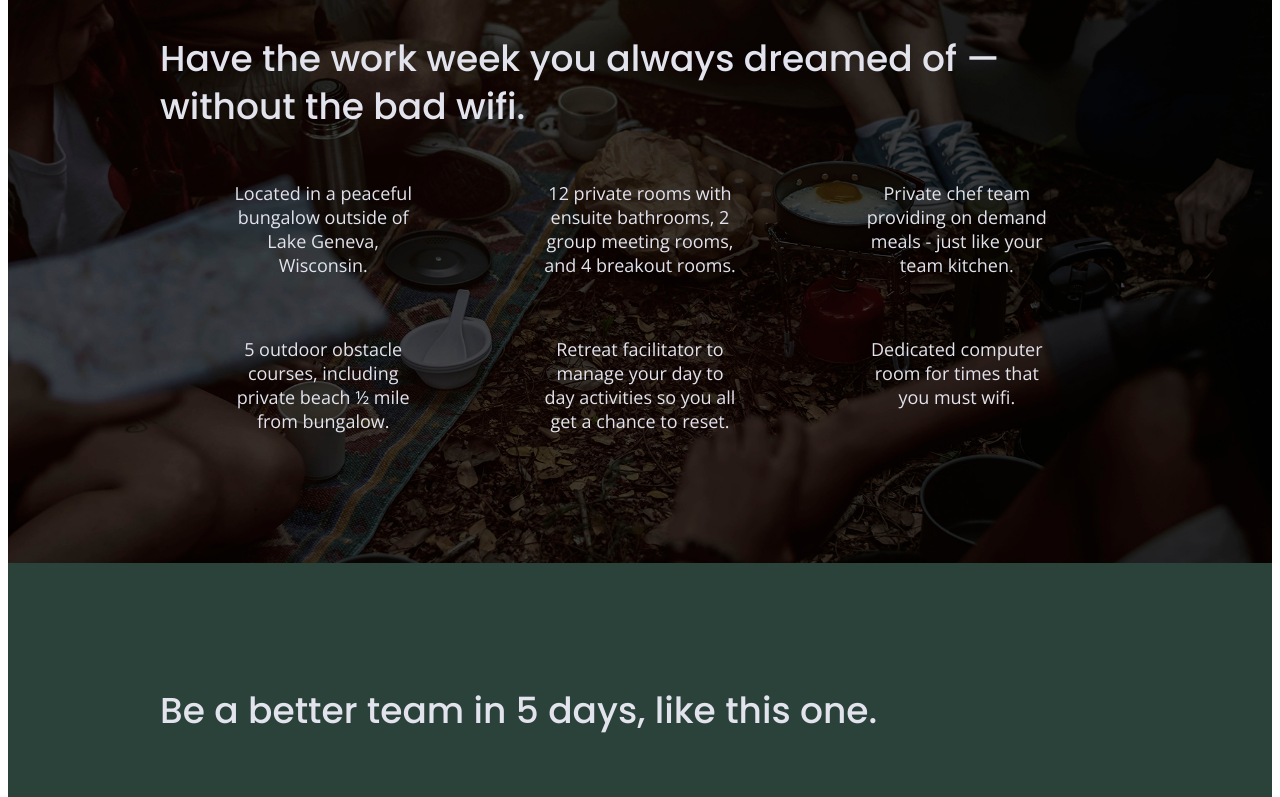
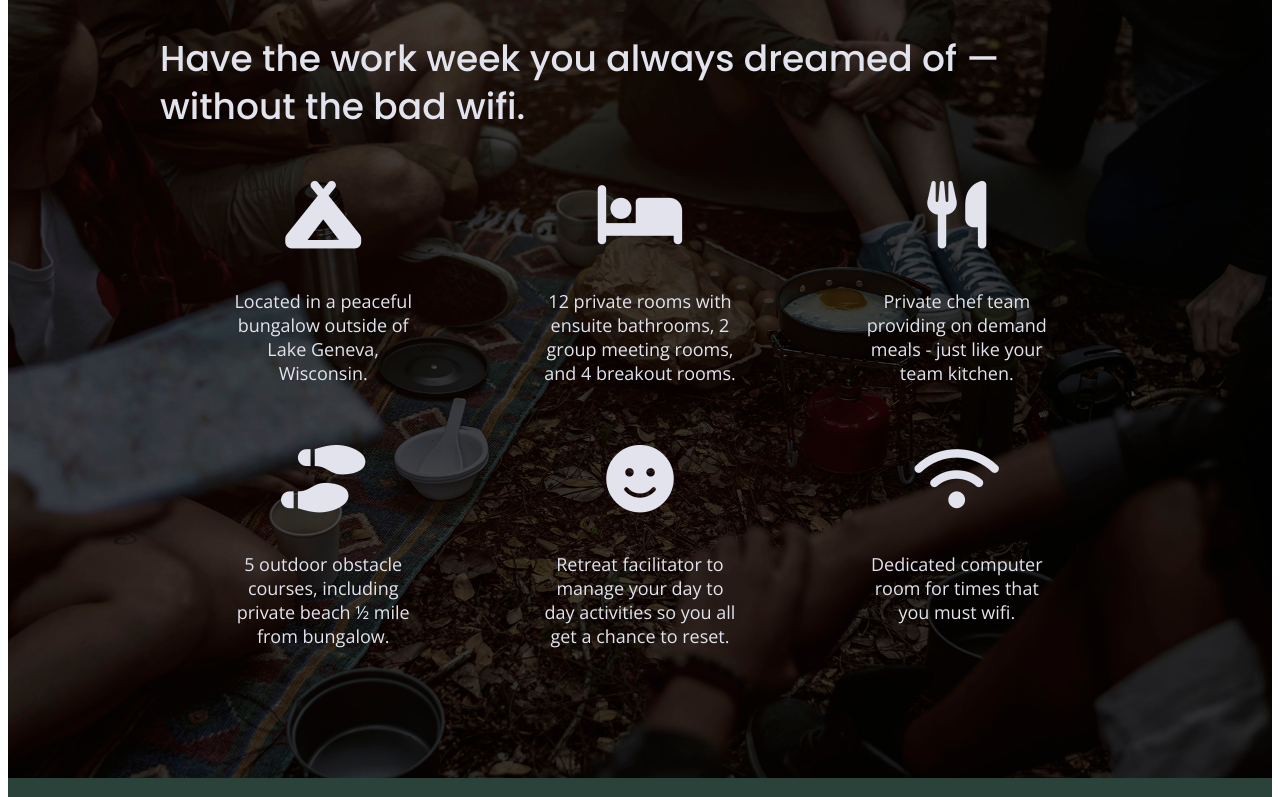
Before and after one commit to Nehemiah-A/unplugged, a website built with webpack: page index.html in a window 1280 px wide. Shown: the part 1110-1907 px from the top of the page. Built offline with nearby package versions, Linux system fonts and the light colour scheme.

Commit message:
Added icons to the features page on the homepage

```diff
--- a/css/main.css
+++ b/css/main.css
@@ -308,6 +308,11 @@ margin-bottom: 60px;
 .features p {
   text-align: center;
   margin: 0;
+}
+
+.features i {
+	font-size: 3.75em;
+    margin-bottom: 40px;
 }
 /* Reviews */
 
--- a/index.html
+++ b/index.html
@@ -11,6 +11,7 @@
   <link rel="preconnect" href="https://fonts.gstatic.com" crossorigin>
   <link href="https://fonts.googleapis.com/css2?family=Open+Sans:ital,wght@0,300..800;1,300..800&family=Poppins:ital,wght@0,100;0,200;0,300;0,400;0,500;0,600;0,700;0,800;0,900;1,100;1,200;1,300;1,400;1,500;1,600;1,700;1,800;1,900&display=swap" rel="stylesheet">
   <meta name="description" content="">
+  <script src="https://kit.fontawesome.com/cf2827cf6f.js" crossorigin="anonymous"></script>
 
   <meta property="og:title" content="">
   <meta property="og:type" content="">
@@ -71,27 +72,27 @@
         <h2>Have the work week you always dreamed of — without the bad wifi.</h2>
         <div class="features-items">
           <article>
-            <p class="fontawesome-icon"></p>
+            <p class="fontawesome-icon"><i class="fas fa-campground"></i></p>
             <p class="features-item-description">Located in a peaceful bungalow outside of Lake Geneva, Wisconsin.</p>
           </article>
           <article>
-            <p class="fontawesome-icon"></p>
+            <p class="fontawesome-icon"><i class="fas fa-bed"></i></p>
             <p class="features-item-description">12 private rooms with ensuite bathrooms, 2 group meeting rooms, and 4 breakout rooms.</p>
           </article>
           <article>
-            <p class="fontawesome-icon"></p>
+            <p class="fontawesome-icon"><i class="fas fa-utensils"></i></p>
             <p class="features-item-description">Private chef team providing on demand meals - just like your team kitchen.</p>
           </article>
           <article>
-            <p class="fontawesome-icon"></p>
+            <p class="fontawesome-icon"><i class="fas fa-shoe-prints"></i></p>
             <p class="features-item-description">5 outdoor obstacle courses, including private beach ½ mile from bungalow.</p>
           </article>
           <article>
-            <p class="fontawesome-icon"></p>
+            <p class="fontawesome-icon"><i class="fas fa-smile"></i></p>
             <p class="features-item-description">Retreat facilitator to manage your day to day activities so you all get a chance to reset.</p>
           </article>
           <article>
-            <p class="fontawesome-icon"></p>
+            <p class="fontawesome-icon"><i class="fas fa-wifi"></i></p>
             <p class="features-item-description">Dedicated computer room for times that you must wifi.</p>
           </article>
         </div>
```
Also changed, not shown: about/index.html (+1 -0 lines), faq/index.html (+1 -0 lines).
